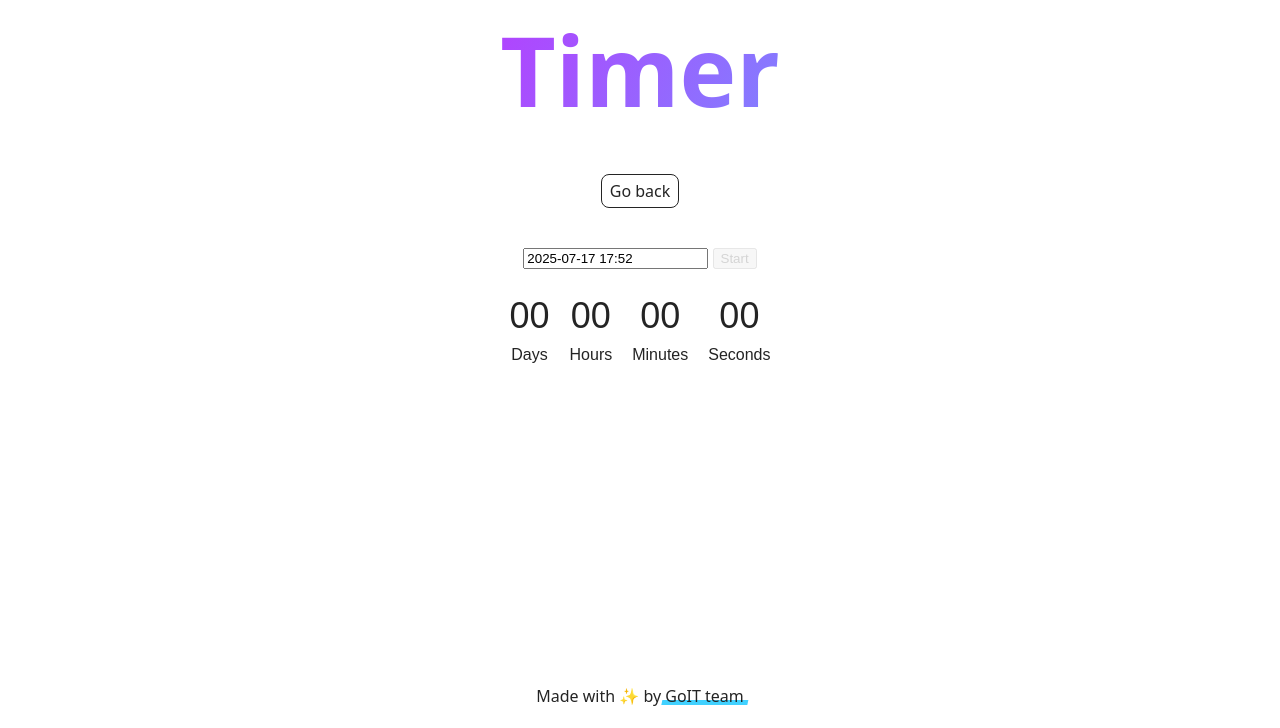
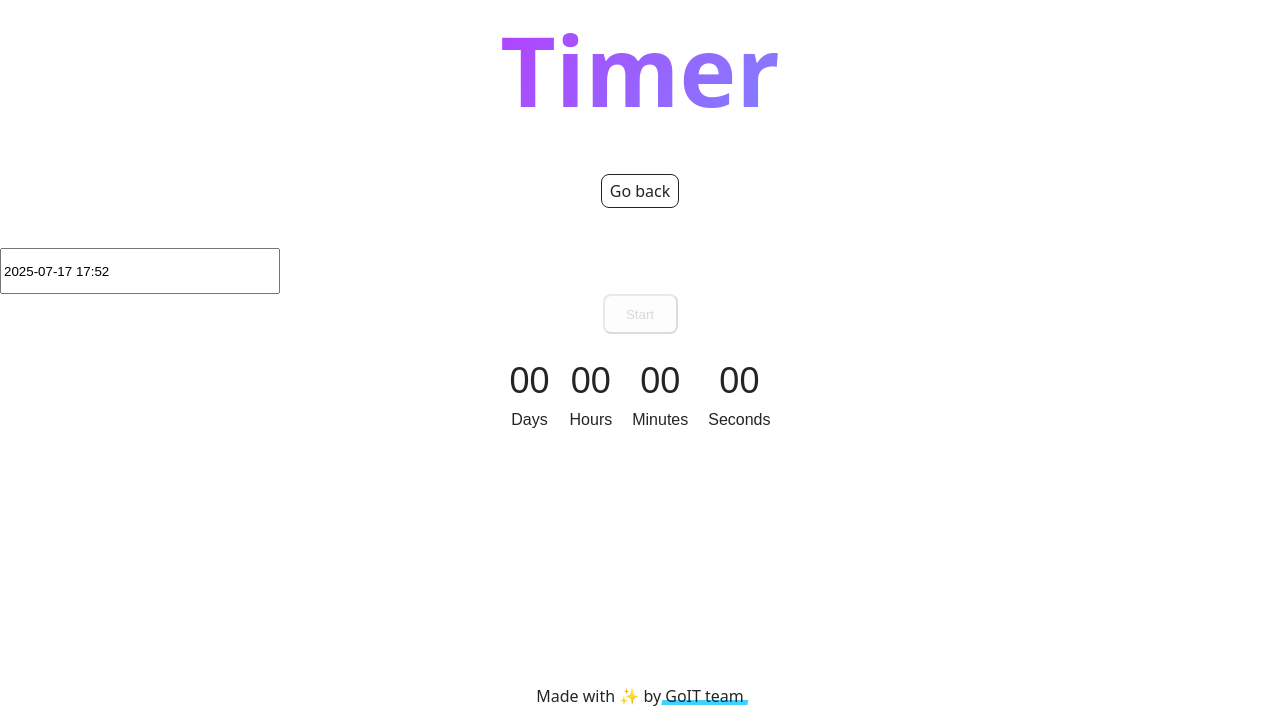
Before and after one commit to Yaroslav13-13/goit-js-hw-10, a website built with Vite: page src/1-timer.html in a window 1280 px wide. Shown: the part 72-800 px from the top of the page. Built offline with nearby package versions, Linux system fonts and the light colour scheme.

Commit message:
HW-JS-10

```diff
--- a/src/1-timer.html
+++ b/src/1-timer.html
@@ -21,8 +21,8 @@
         </h1>
         <a class="back-link" href="./index.html">Go back</a>
       </div>
-      <input type="text" id="datetime-picker" />
-      <button type="button" data-start disabled>Start</button>
+      <input class="input-time" type="text" id="datetime-picker" />
+      <button class="btn-time" type="button" data-start disabled>Start</button>
 
       <div class="timer">
         <div class="field">
--- a/src/css/timer.css
+++ b/src/css/timer.css
@@ -32,21 +32,34 @@ button[disabled] {
   height: 352px;
 }
 
-/* Дата, наведення */
 .flatpickr-day:hover {
   background: #00bcd4;
   color: white;
 }
 
-/* Обрана дата */
 .flatpickr-day.selected,
 .flatpickr-day.startRange,
 .flatpickr-day.endRange {
   background: #007aff;
   color: white;
 }
-
-/* Поточний день */
 .flatpickr-day.today {
   border: 1px solid #007aff;
 }
+
+.input-time {
+  display: flex;
+  align-items: flex-start;
+  justify-content: flex-start;
+  flex-direction: row;
+  gap: 8px;
+  width: 272px;
+  height: 40px;
+}
+
+.btn-time {
+  border-radius: 8px;
+  padding: 8px 16px;
+  width: 75px;
+  height: 40px;
+}
```
